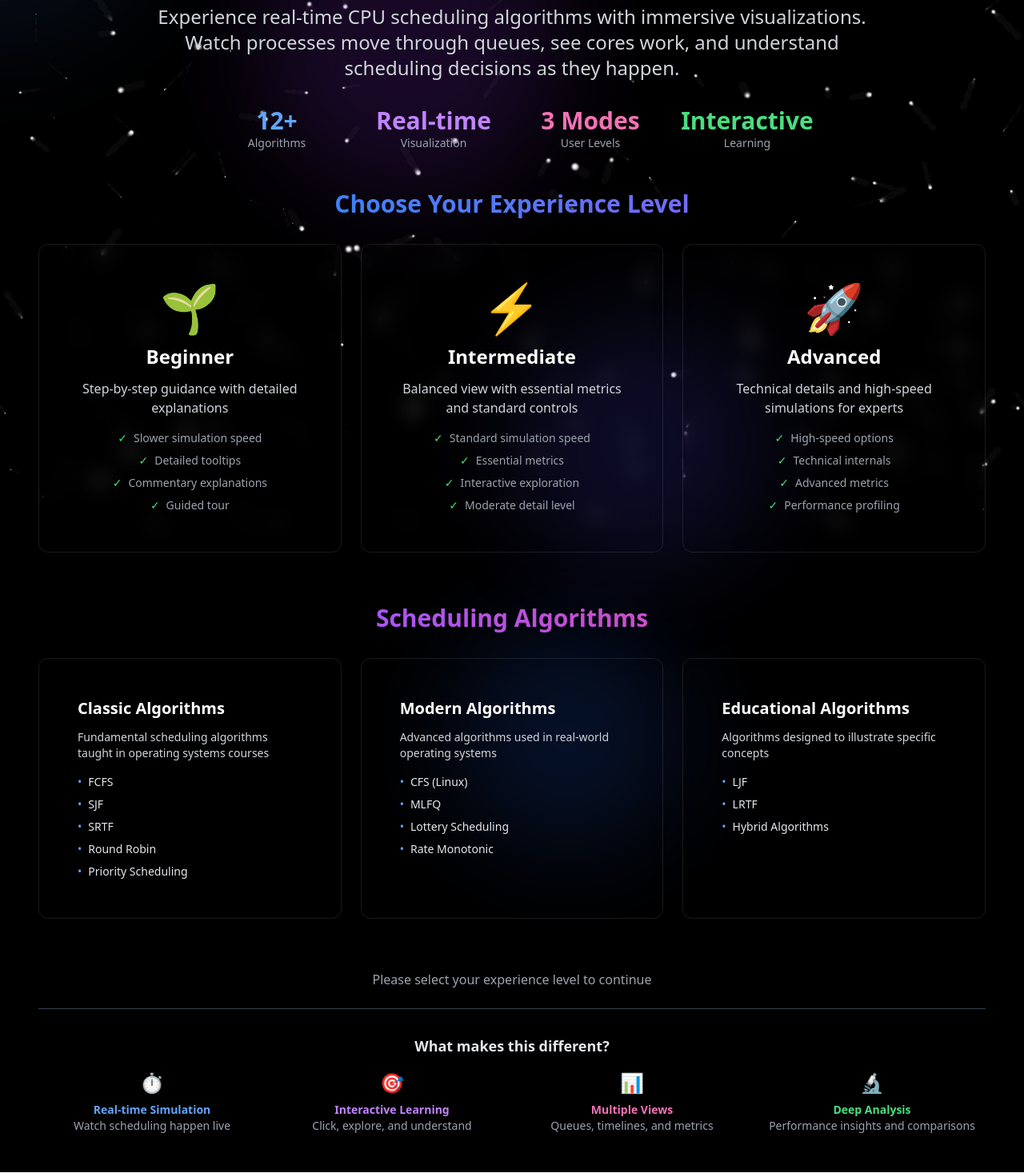
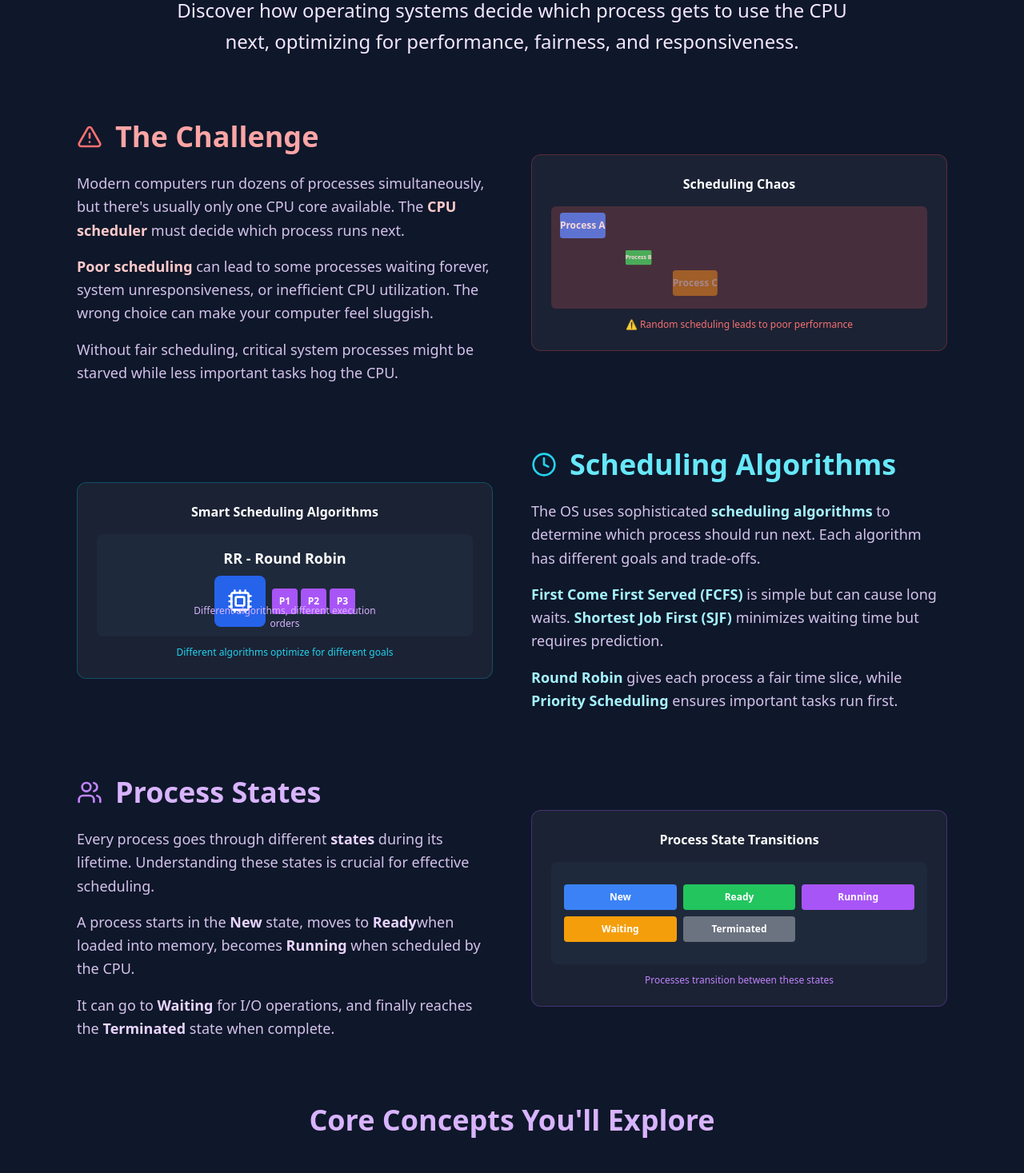
Before and after one commit to Rahwulkumar/os-visualization-app, a Next.js app: page /cpu-scheduling in a window 1280 px wide. Shown: the part 139-1606 px from the top of the page at 80% size. Built offline with nearby package versions, Linux system fonts and the light colour scheme.

Commit message:
Fix CPU Scheduling page routing
- Replace old space-themed landing page with new consistent component
- Now /cpu-scheduling route properly shows the updated UI
- Fixed introduction page visibility issue

```diff
--- a/src/app/cpu-scheduling/page.js
+++ b/src/app/cpu-scheduling/page.js
@@ -1,231 +1,6 @@
 "use client";
-import React, { useState } from 'react';
-import Link from 'next/link';
-import { useRouter } from 'next/navigation';
-import {
-  StarField,
-  NebulaBackground,
-  SpaceCard,
-  GradientText,
-  SpaceButton,
-  MouseGlow
-} from '@/themes/spaceTheme';
+import CPUSchedulingVisualization from '@/components/CPUSchedulingVisualization';
 
-const CPUSchedulingLanding = () => {
-  const router = useRouter();
-  const [userMode, setUserMode] = useState('');
-
-  const userModes = [
-    {
-      id: 'beginner',
-      name: 'Beginner',
-      icon: '🌱',
-      description: 'Step-by-step guidance with detailed explanations',
-      features: ['Slower simulation speed', 'Detailed tooltips', 'Commentary explanations', 'Guided tour']
-    },
-    {
-      id: 'intermediate',
-      name: 'Intermediate',
-      icon: '⚡',
-      description: 'Balanced view with essential metrics and standard controls',
-      features: ['Standard simulation speed', 'Essential metrics', 'Interactive exploration', 'Moderate detail level']
-    },
-    {
-      id: 'advanced',
-      name: 'Advanced',
-      icon: '🚀',
-      description: 'Technical details and high-speed simulations for experts',
-      features: ['High-speed options', 'Technical internals', 'Advanced metrics', 'Performance profiling']
-    }
-  ];
-
-  const algorithmCategories = [
-    {
-      title: 'Classic Algorithms',
-      description: 'Fundamental scheduling algorithms taught in operating systems courses',
-      algorithms: ['FCFS', 'SJF', 'SRTF', 'Round Robin', 'Priority Scheduling']
-    },
-    {
-      title: 'Modern Algorithms',
-      description: 'Advanced algorithms used in real-world operating systems',
-      algorithms: ['CFS (Linux)', 'MLFQ', 'Lottery Scheduling', 'Rate Monotonic']
-    },
-    {
-      title: 'Educational Algorithms',
-      description: 'Algorithms designed to illustrate specific concepts',
-      algorithms: ['LJF', 'LRTF', 'Hybrid Algorithms']
-    }
-  ];
-
-  return (
-    <div className="relative min-h-screen bg-black text-white font-sans overflow-hidden">
-      <StarField starCount={200} speed={0.2} />
-      <NebulaBackground opacity={0.3} />
-      <MouseGlow color="blue-500" />
-
-      <div className="relative z-20 p-6 lg:p-12 max-w-7xl mx-auto">
-        {/* Header */}
-        <div className="text-center mb-12">
-          <h1 className="text-5xl lg:text-7xl font-bold mb-6">
-            <GradientText gradient="from-blue-400 via-purple-500 to-pink-500">
-              CPU Scheduling Visualizer
-            </GradientText>
-          </h1>
-          <p className="text-xl lg:text-2xl text-gray-300 mb-8 max-w-4xl mx-auto">
-            Experience real-time CPU scheduling algorithms with immersive visualizations.
-            Watch processes move through queues, see cores work, and understand scheduling decisions as they happen.
-          </p>
-
-          {/* Quick Stats */}
-          <div className="grid grid-cols-2 lg:grid-cols-4 gap-4 max-w-3xl mx-auto mb-8">
-            <div className="text-center">
-              <div className="text-3xl font-bold text-blue-400">12+</div>
-              <div className="text-sm text-gray-400">Algorithms</div>
-            </div>
-            <div className="text-center">
-              <div className="text-3xl font-bold text-purple-400">Real-time</div>
-              <div className="text-sm text-gray-400">Visualization</div>
-            </div>
-            <div className="text-center">
-              <div className="text-3xl font-bold text-pink-400">3 Modes</div>
-              <div className="text-sm text-gray-400">User Levels</div>
-            </div>
-            <div className="text-center">
-              <div className="text-3xl font-bold text-green-400">Interactive</div>
-              <div className="text-sm text-gray-400">Learning</div>
-            </div>
-          </div>
-        </div>
-
-        {/* User Mode Selection */}
-        <div className="mb-16">
-          <h2 className="text-3xl font-bold text-center mb-8">
-            <GradientText gradient="from-blue-500 to-purple-500">
-              Choose Your Experience Level
-            </GradientText>
-          </h2>
-
-          <div className="grid grid-cols-1 lg:grid-cols-3 gap-6">
-            {userModes.map((mode) => (
-              <SpaceCard
-                key={mode.id}
-                className={`cursor-pointer transition-all duration-300 ${
-                  userMode === mode.id
-                    ? 'border-blue-500 bg-blue-500/10 scale-105'
-                    : 'border-gray-600 hover:border-blue-400 hover:scale-102'
-                }`}
-                onClick={() => {
-                  console.log('User mode selected:', mode.id);
-                  setUserMode(mode.id);
-                }}
-              >
-                <div className="text-center p-6">
-                  <div className="text-6xl mb-4">{mode.icon}</div>
-                  <h3 className="text-2xl font-bold mb-3 text-white">{mode.name}</h3>
-                  <p className="text-gray-300 mb-4">{mode.description}</p>
-
-                  <div className="space-y-2">
-                    {mode.features.map((feature, idx) => (
-                      <div key={idx} className="flex items-center justify-center text-sm text-gray-400">
-                        <span className="text-green-400 mr-2">✓</span>
-                        {feature}
-                      </div>
-                    ))}
-                  </div>
-
-                  {userMode === mode.id && (
-                    <div className="mt-4 text-blue-400 font-semibold">
-                      ✨ Selected
-                    </div>
-                  )}
-                </div>
-              </SpaceCard>
-            ))}
-          </div>
-        </div>
-
-        {/* Algorithm Categories Preview */}
-        <div className="mb-16">
-          <h2 className="text-3xl font-bold text-center mb-8">
-            <GradientText gradient="from-purple-500 to-pink-500">
-              Scheduling Algorithms
-            </GradientText>
-          </h2>
-
-          <div className="grid grid-cols-1 lg:grid-cols-3 gap-6">
-            {algorithmCategories.map((category, idx) => (
-              <SpaceCard key={idx} className="border-gray-600">
-                <div className="p-6">
-                  <h3 className="text-xl font-bold mb-3 text-white">{category.title}</h3>
-                  <p className="text-gray-300 mb-4 text-sm">{category.description}</p>
-
-                  <div className="space-y-2">
-                    {category.algorithms.map((algo, algoIdx) => (
-                      <div key={algoIdx} className="flex items-center text-sm">
-                        <span className="text-blue-400 mr-2">•</span>
-                        <span className="text-gray-200">{algo}</span>
-                      </div>
-                    ))}
-                  </div>
-                </div>
-              </SpaceCard>
-            ))}
-          </div>
-        </div>
-
-        {/* Action Buttons */}
-        <div className="text-center space-y-6">
-          {userMode ? (
-            <div className="space-y-4">
-              <SpaceButton
-                onClick={() => {
-                  console.log('Navigating to algorithms with mode:', userMode);
-                  router.push(`/cpu-scheduling/algorithms?mode=${userMode}`);
-                }}
-                className="px-8 py-4 text-lg bg-gradient-to-r from-blue-500 to-purple-500 hover:from-blue-600 hover:to-purple-600"
-              >
-                🚀 Explore Algorithms
-              </SpaceButton>
-
-              <div className="text-sm text-gray-400">
-                Selected mode: <span className="text-blue-400 font-semibold">{userModes.find(m => m.id === userMode)?.name}</span>
-              </div>
-            </div>
-          ) : (
-            <div className="text-gray-400">
-              Please select your experience level to continue
-            </div>
-          )}
-
-          <div className="pt-8 border-t border-gray-700">
-            <h3 className="text-lg font-semibold mb-4 text-gray-200">What makes this different?</h3>
-            <div className="grid grid-cols-1 md:grid-cols-2 lg:grid-cols-4 gap-4 text-sm">
-              <div className="text-center">
-                <div className="text-2xl mb-2">⏱️</div>
-                <div className="text-blue-400 font-semibold">Real-time Simulation</div>
-                <div className="text-gray-400">Watch scheduling happen live</div>
-              </div>
-              <div className="text-center">
-                <div className="text-2xl mb-2">🎯</div>
-                <div className="text-purple-400 font-semibold">Interactive Learning</div>
-                <div className="text-gray-400">Click, explore, and understand</div>
-              </div>
-              <div className="text-center">
-                <div className="text-2xl mb-2">📊</div>
-                <div className="text-pink-400 font-semibold">Multiple Views</div>
-                <div className="text-gray-400">Queues, timelines, and metrics</div>
-              </div>
-              <div className="text-center">
-                <div className="text-2xl mb-2">🔬</div>
-                <div className="text-green-400 font-semibold">Deep Analysis</div>
-                <div className="text-gray-400">Performance insights and comparisons</div>
-              </div>
-            </div>
-          </div>
-        </div>
-      </div>
-    </div>
-  );
-};
-
-export default CPUSchedulingLanding;
+export default function CPUSchedulingPage() {
+  return <CPUSchedulingVisualization />;
+}
```
